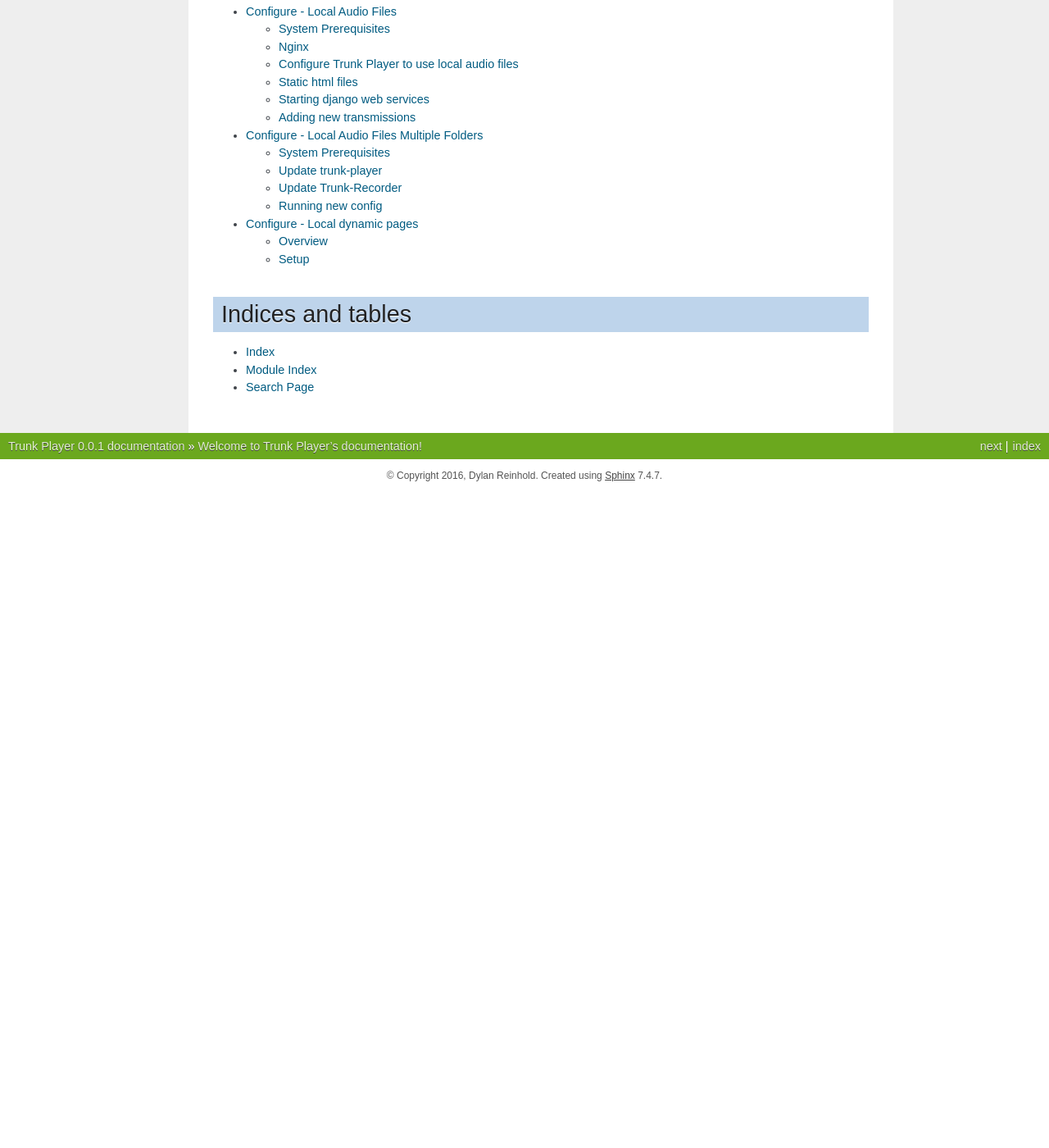
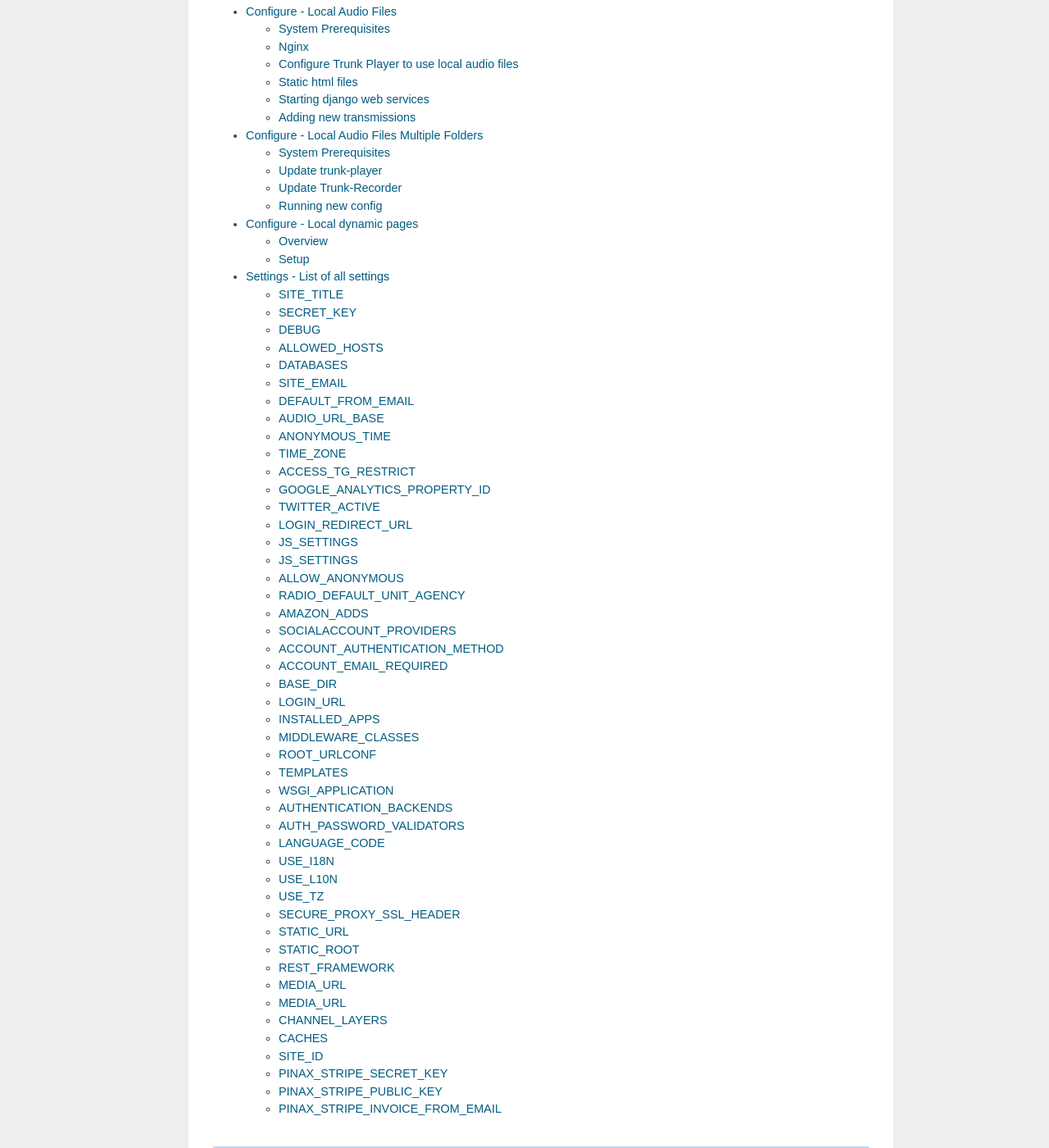
Before and after one commit to ScanOC/trunk-player, a Sphinx documentation site: the page built from docs/index.rst, in a window 1280 px wide and 1400 px high, scrolled down 401 px. Shown: the whole window at 82% size. Built offline with Sphinx 7.4.7, drawn with Linux system fonts in a browser that asks for light colours; before the commit the page ends 1001 px from its top, so only the background shows below that; some of the changed lines change nothing that is shown.

Commit message:
Add a new settings document

```diff
--- a/docs/index.rst
+++ b/docs/index.rst
@@ -16,6 +16,7 @@
    config_local
    config_muti_folder_audio
    config_webpages
+   settings
 
 
 
--- /dev/null
+++ b/docs/settings.rst
@@ -0,0 +1,262 @@
+================================
+Settings - List of all settings
+================================
+
+This document will list all settings used by trunk player. The settings are read from the base settings file ``trunk_player/settings.py`` and also the local file you can override ``trunk_player/settings_local.py``
+
+These include settings from the base Django code. `Complete list from Django`_ These will be prefixed with a [D], Settings for 3rd party django apps will be prefixed with [D3]
+
+
+.. _Complete list from Django: https://docs.djangoproject.com/en/1.11/topics/settings/
+
+
+SITE_TITLE
+==========
+
+This value will be used for html page titles.
+
+SECRET_KEY
+==========
+
+[D] Django secret key. Used by the system for all encoding and encrypting of values. **Very important you change this to your own random value**
+
+DEBUG
+=====
+
+[D] When DEUG is True Djago will display debug messages for error on the web page. You do not want this set on an open site. This can expose sensitive data to users.
+
+ALLOWED_HOSTS
+=============
+
+[D] This is a list of host names the web page can be accessed in, you need to set this domain name(s) of your site.
+
+DATABASES
+=========
+
+[D] Configuration data for your database connection
+
+SITE_EMAIL
+==========
+
+Email address emails will come from
+
+DEFAULT_FROM_EMAIL
+==================
+
+Email address emails will come from
+
+AUDIO_URL_BASE
+==============
+
+URL where your audio files are accessiable at
+
+ANONYMOUS_TIME
+==============
+
+Time in minutes that an anonymous (non logged in) can view into the past
+
+TIME_ZONE
+=========
+
+[D] Timezone settings
+
+`List of timezones`_ You can set to your local timezone.
+
+.. _List of timezones: https://en.wikipedia.org/wiki/List_of_tz_database_time_zones
+
+ACCESS_TG_RESTRICT
+==================
+
+If set to true all talkgroups are restricted and each user needs to be explicitly granted permission in the talkgroupaccess table
+
+GOOGLE_ANALYTICS_PROPERTY_ID
+============================
+
+Google ID used for analytics
+
+TWITTER_ACTIVE
+==============
+
+If set to true it will display a twitter feed to the right
+``TWITTER_LIST_URL`` the url for the feed
+
+LOGIN_REDIRECT_URL
+==================
+
+[D3] Where the user is redirected after they login
+
+
+.. note:: The settings below this point will most likely not need to be edited
+
+JS_SETTINGS
+===========
+
+Used to allow the page javascript visibility into the settings in the list
+
+JS_SETTINGS
+===========
+
+Used to allow the django HTML template engine visibility into the settings in the list
+
+ALLOW_ANONYMOUS
+===============
+
+Not used for anything
+
+
+RADIO_DEFAULT_UNIT_AGENCY
+=========================
+
+DB ID of the default acency when a new unit is added
+* This is defaulted to 0 which is invalid in mysql
+
+AMAZON_ADDS
+===========
+
+If set to true the site will display amazons ads on the right hand side
+
+Additinal settings for this are :
+``AMAZON_AD_TRACKING_ID`` Your Amazon ID
+``AMAZON_AD_LINK_ID`` ID for this site
+``AMAZON_AD_EMPHASIZE_CATEGORIES`` Categories to display
+``AMAZON_AD_FALL_BACK_SEARCH`` Search terms
+
+SOCIALACCOUNT_PROVIDERS
+=======================
+
+[D3] Config settings to allow google authentication
+
+ACCOUNT_AUTHENTICATION_METHOD
+=============================
+
+[D3] Default username setup
+
+ACCOUNT_EMAIL_REQUIRED
+======================
+
+[D3] Require email address
+
+BASE_DIR
+========
+
+[D] Base directory the project is installed in.
+
+LOGIN_URL
+=========
+
+[D] The url django will redirect users who are not looged in when a page requires login.
+
+INSTALLED_APPS
+==============
+
+[D] List of the django apps that make up the project.
+
+MIDDLEWARE_CLASSES
+==================
+
+[D] List of middleware code that is run in the project
+
+ROOT_URLCONF
+============
+
+[D] Where the primary URL list comes from
+
+TEMPLATES
+=========
+
+[D] Config values for the HTML template system
+
+WSGI_APPLICATION
+================
+
+[D] Location of the config file for the primary web setup
+
+AUTHENTICATION_BACKENDS
+=======================
+
+[D] How users are authenticated to django
+
+AUTH_PASSWORD_VALIDATORS
+========================
+
+[D] How password are validated
+
+LANGUAGE_CODE
+=============
+
+[D] Language used
+
+USE_I18N
+========
+
+[D] Use Language code
+
+USE_L10N
+========
+
+[D] localized formatting
+
+USE_TZ
+======
+
+[D] Use localtime zones
+
+SECURE_PROXY_SSL_HEADER
+=======================
+
+[D] Used to make sure HTTPS connections are set
+
+STATIC_URL
+==========
+
+[D] URL Prefix for static content
+
+STATIC_ROOT
+===========
+
+[D] Directory location of static files
+
+REST_FRAMEWORK
+==============
+
+[D] Config for the REST (API) framework
+
+MEDIA_URL
+=========
+
+[D] URL prefix for media data
+
+MEDIA_URL
+=========
+
+[D] Directory location of media files
+
+CHANNEL_LAYERS
+==============
+
+[D] Config of the channel app. This is where the websock data is accessed from.
+
+CACHES
+======
+
+[D] Config of the local cache
+
+SITE_ID
+=======
+
+[D] ID of this site
+
+PINAX_STRIPE_SECRET_KEY
+=======================
+
+[D3] If using payment plans, stripe key
+
+PINAX_STRIPE_PUBLIC_KEY
+=======================
+
+[D3] If using payment plans, stripe key
+
+PINAX_STRIPE_INVOICE_FROM_EMAIL
+===============================
+
+[D3] If using payment plans, email the invoice will be sent from
```
